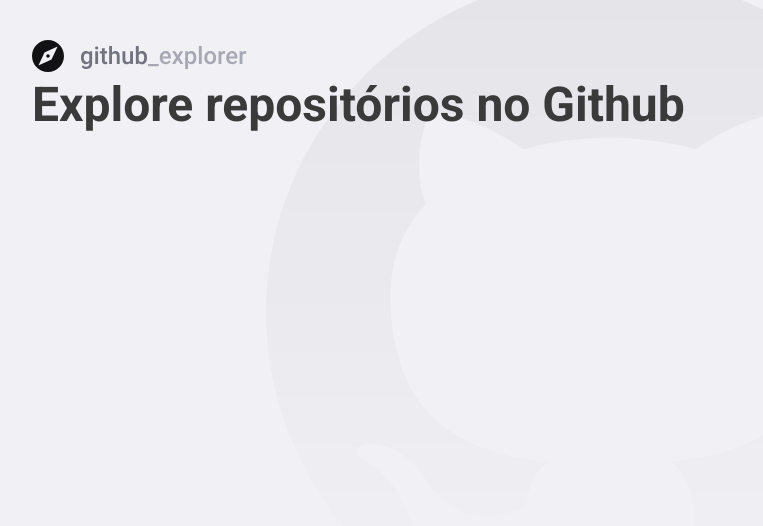
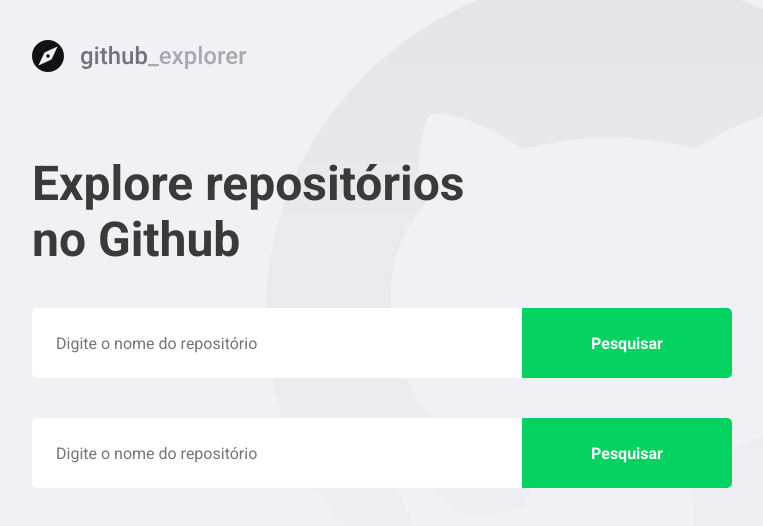
Before and after one commit to LohanLuiz/gostack-primeiro-projeto-react, a React (Create React App) app: page / in a window 1280 px wide. Shown: the top 526 px of the page, without its empty margins (148-911 px from the left). Built offline with nearby package versions, Linux system fonts and the light colour scheme.

Commit message:
progress

```diff
--- a/package.json
+++ b/package.json
@@ -10,6 +10,7 @@
     "@types/node": "^12.0.0",
     "@types/react": "^16.9.53",
     "@types/react-dom": "^16.9.8",
+    "polished": "^4.0.5",
     "react": "^17.0.1",
     "react-dom": "^17.0.1",
     "react-router-dom": "^5.2.0",
--- a/src/pages/Dashboard/index.tsx
+++ b/src/pages/Dashboard/index.tsx
@@ -2,12 +2,22 @@ import React from 'react';
 
 import logoImg from '../../assets/logo.svg';
 
-import { Title } from './styles';
+import { Title, Form } from './styles';
 
 const Dashboard: React.FC = () => (
   <>
     <img src={logoImg} alt="GitHub Explorer" />
     <Title> Explore repositórios no Github</Title>
+
+    <Form>
+      <input placeholder="Digite o nome do repositório" />
+      <button type="submit">Pesquisar</button>
+    </Form>
+
+    <Form>
+      <input placeholder="Digite o nome do repositório" />
+      <button type="submit">Pesquisar</button>
+    </Form>
   </>
 );
 
--- a/src/pages/Dashboard/styles.ts
+++ b/src/pages/Dashboard/styles.ts
@@ -1,6 +1,40 @@
 import styled from 'styled-components';
+import { shade } from 'polished';
 
 export const Title = styled.h1`
   font-size: 48px;
   color: #3a3a3a;
+  max-width: 450px;
+  line-height: 56px;
+
+  margin-top: 80px;
 `;
+
+export const Form = styled.form`
+  margin-top: 40px;
+  max-width: 700px;
+
+  display: flex;
+
+  input {
+    flex: 1;
+    height: 70px;
+    padding: 0 24px;
+    border: 0;
+    border-radius: 5px 0 0 5px;
+  }
+
+  button {
+    width: 210px;
+    height: 70px;
+    background: #04d361;
+    border-radius: 0 5px 5px 0;
+    border: 0;
+    color: #fff;
+    font-weight: bold;
+
+    &:hover {
+      background: ${shade(0.2, '#04d361')};
+    }
+  }
+`;
```
Also changed, not shown: 2 other files (tests, documents, lock files or other folders).
